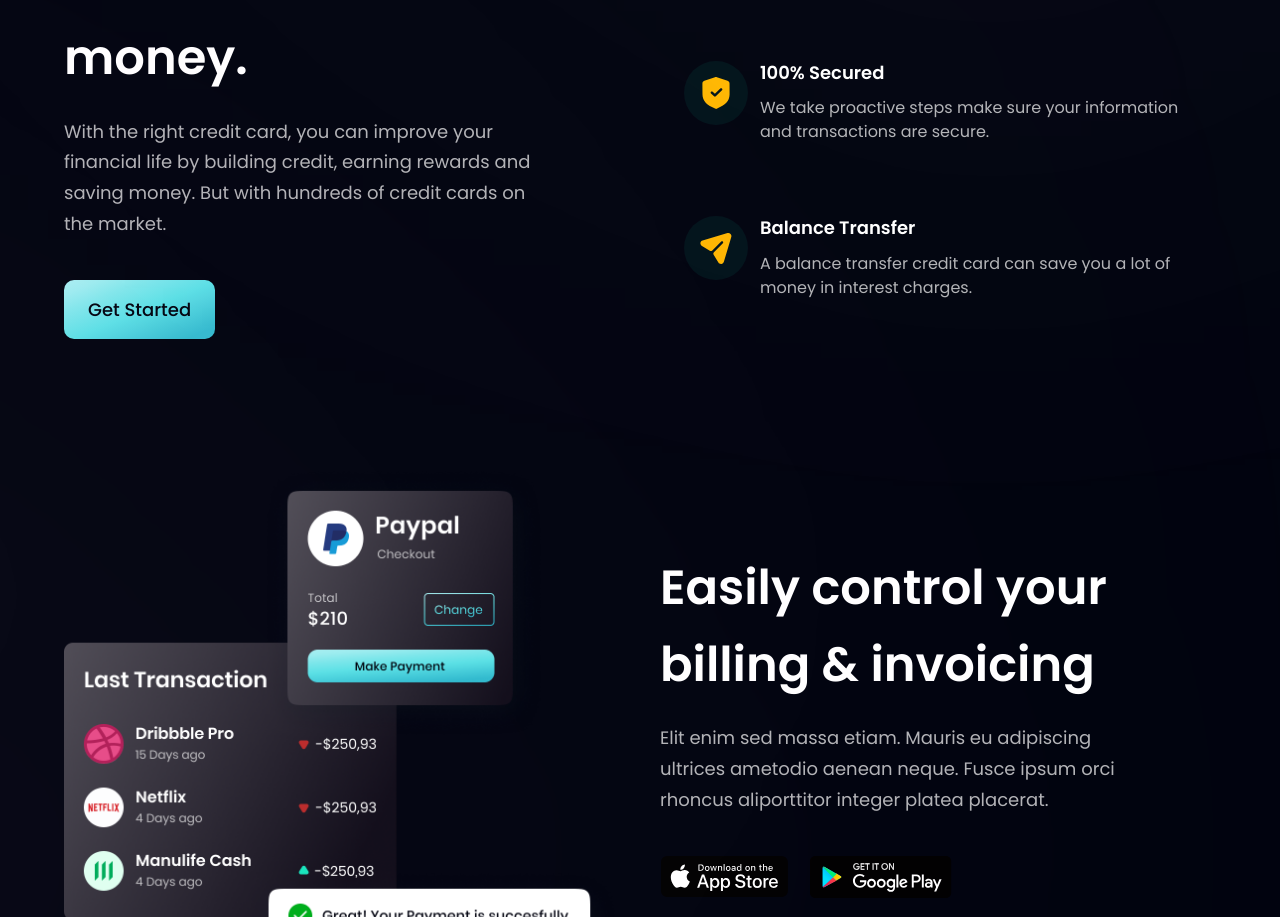
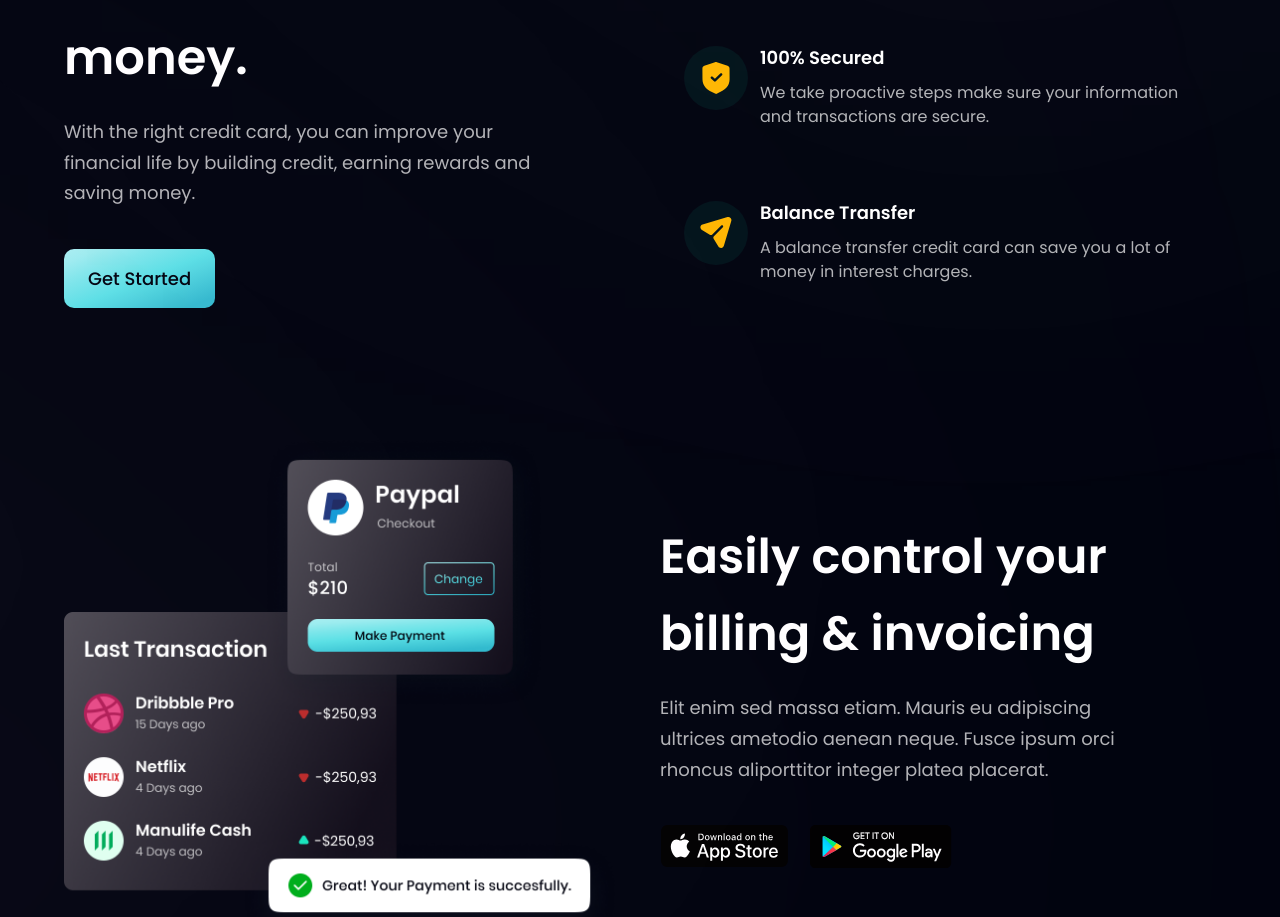
Before and after one commit to NickGoko/modern_bank_site, a React (Vite) app: page / in a window 1280 px wide. Shown: the part 1081-1998 px from the top of the page. Built offline with nearby package versions, Linux system fonts and the light colour scheme.

Commit message:
added comments to Business.jsx

```diff
--- a/src/components/Business.jsx
+++ b/src/components/Business.jsx
@@ -5,7 +5,8 @@ import Button from "./Button";
 const FeatureCard = ({ icon, title, content, index }) => (
 
   // Set up a functional react component of FeatureCard that defines the markup and behavior of a single feature
-  // that is used in Business component
+  // that is used in Business component.
+  // Flex row for all three in feature card icon, title and contnet
   <div className={`flex flex-row p-6 rounded-[20px] ${index !== features.length - 1 ? "mb-6" : "mb-0"} feature-card`}
   // if index not equal not the last index margin-bottom is 6 else last index has margin-bottom of 0
   ><div className={`w-[64px] h-[64px] rounded-full ${styles.flexCenter} bg-dimBlue`}>
@@ -23,24 +24,32 @@ const FeatureCard = ({ icon, title, content, index }) => (
 );
 
 const Business = () =>  (
+  // contains all business content the h2, p, button and feature cards
+  // Inside section element from layout.section section is md:flex-row and flex-col on <md breakpoints
   <section id="features" className={layout.section}>
-    <div className={layout.sectionInfo}>
+    <div className={layout.sectionInfo}
+    //flex-col on h2,p,& button with flex-1 =(shrink 1, grow 1 and basis 1)
+    >
       <h2 className={styles.heading2}>
         You do the business, <br className="sm:block hidden" /> we’ll handle
         the money.
       </h2>
       <p className={`${styles.paragraph} max-w-[470px] mt-5`}>
         With the right credit card, you can improve your financial life by
-        building credit, earning rewards and saving money. But with hundreds
-        of credit cards on the market.
+        building credit, earning rewards and saving money.
       </p>
 
       <Button styles={`mt-10`} />
+
     </div>
 
     <div className={`${layout.sectionImg} flex-col`}>
       {features.map((feature, index) => (
-        <FeatureCard key={feature.id} {...feature} index={index} />
+        <FeatureCard key={feature.id} {...feature} index={index}
+          // map through the features object the key being the features.id
+          // In features.map((feature, index)) index comes automatically from using map the features and capturing the index.
+          // Then in FeatureCard we set the index prop from features component to index from features.map
+        />
       ))}
     </div>
   </section>
```
